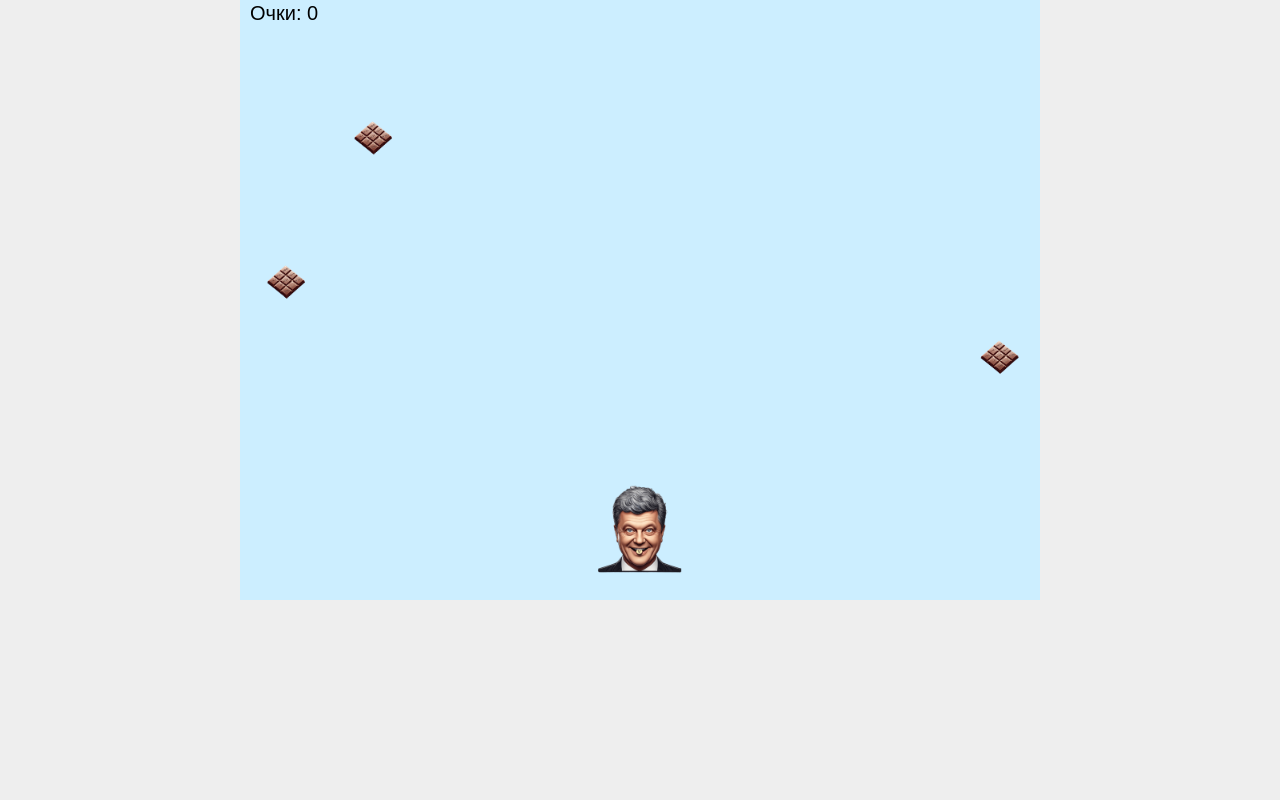
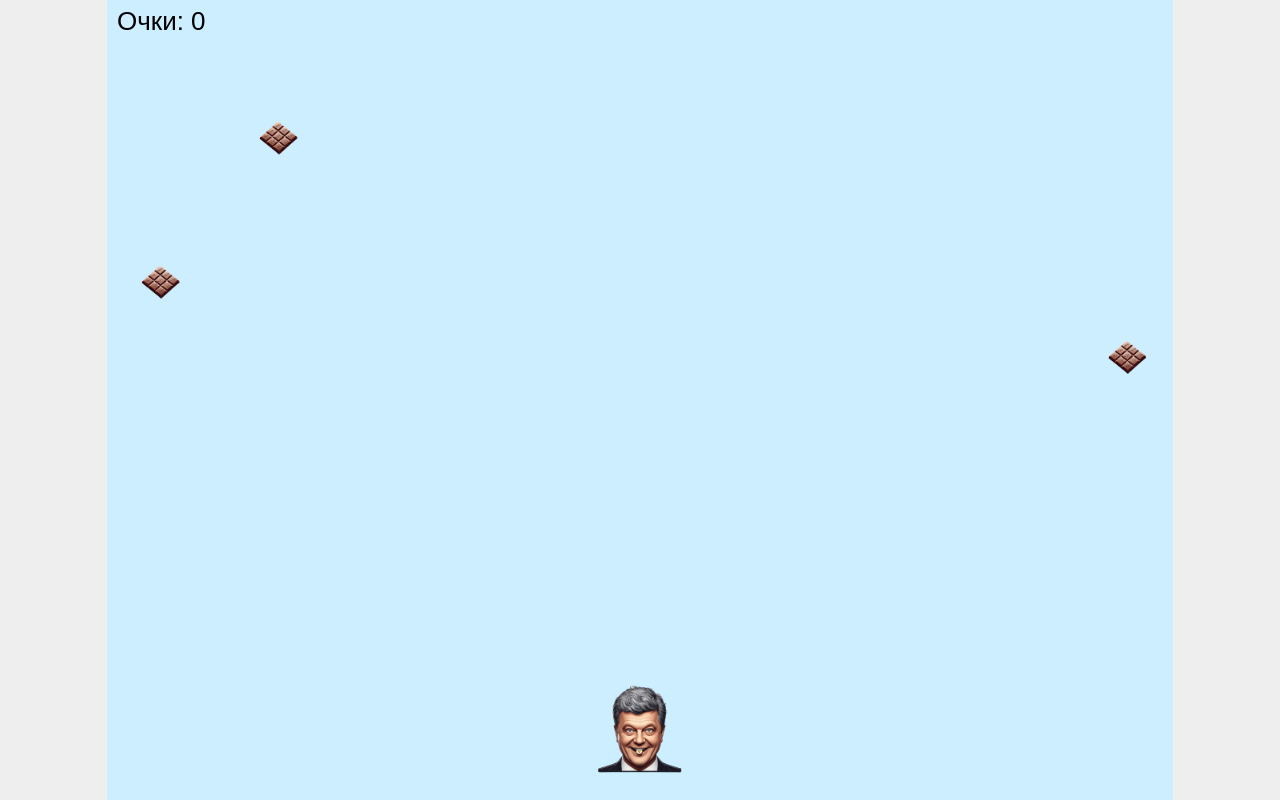
Before and after one commit to Vanyajeje/poroshenko-game, a plain HTML site: page index.html in a window 1280 px wide. Drawn offline with Linux system fonts and the light colour scheme.

Commit message:
Update index.html

```diff
--- a/index.html
+++ b/index.html
@@ -3,9 +3,10 @@
 <head>
     <meta charset="UTF-8">
     <title>Порошенко ловит конфеты</title>
+    <meta name="viewport" content="width=device-width, initial-scale=1.0, user-scalable=no">
     <style>
       body { margin: 0; background: #eee; overflow: hidden; }
-      canvas { display: block; margin: 0 auto; background: #CEF; }
+      canvas { display: block; margin: 0 auto; background: #CEF; touch-action: none; }
     </style>
 </head>
 <body>
@@ -15,14 +16,37 @@
 const canvas = document.getElementById('gameCanvas');
 const ctx = canvas.getContext('2d');
 
+// Масштабирование для мобильных (опционально)
+// Можно сделать адаптивным под размер экрана
+// Например, подгоняем размер канваса под ширину экрана устройства:
+function resizeCanvas() {
+  const w = window.innerWidth;
+  const h = window.innerHeight;
+
+  // Сохраним соотношение 4:3 примерно
+  let desiredWidth = w;
+  let desiredHeight = (w * 3) / 4;
+
+  if (desiredHeight > h) {
+    // Если высота превышает экран, адаптируем по высоте
+    desiredHeight = h;
+    desiredWidth = (h * 4) / 3;
+  }
+
+  canvas.width = desiredWidth;
+  canvas.height = desiredHeight;
+}
+resizeCanvas();
+window.addEventListener('resize', resizeCanvas);
+
 // Игрок
 const player = {
-  x: canvas.width / 2 - 50, // чтобы центрировать персонажа примерно по центру в начале
-  y: canvas.height - 120,   // немного выше нижнего края
   width: 100,
   height: 100,
   speed: 5,
-  dx: 0
+  dx: 0,
+  x: canvas.width / 2 - 50,
+  y: canvas.height - 120
 };
 
 let score = 0;
@@ -33,7 +57,7 @@ const spawnInterval = 60; // каждые 60 кадров новый объек
 
 // Изображения (предполагается, что они в папке img)
 const poroshenkoImg = new Image();
-poroshenkoImg.src = 'img/poroshenko.png';  // квадратное изображение персонажа
+poroshenkoImg.src = 'img/poroshenko.png';
 const candyImg = new Image();
 candyImg.src = 'img/candy.png';
 const moneyImg = new Image();
@@ -41,6 +65,7 @@ moneyImg.src = 'img/money.png';
 const handcuffImg = new Image();
 handcuffImg.src = 'img/handcuff.png';
 
+// Управление клавиатурой (для десктопа)
 document.addEventListener('keydown', (e) => {
   if(e.key === 'ArrowLeft' || e.key.toLowerCase() === 'a') {
     player.dx = -player.speed;
@@ -60,6 +85,27 @@ document.addEventListener('keyup', (e) => {
   }
 });
 
+// Управление на мобильных устройствах (touch)
+// Логика: косание левой половины экрана — движение влево,
+// косание правой половины экрана — движение вправо.
+canvas.addEventListener('touchstart', (e) => {
+  const touchX = e.touches[0].clientX;
+  const half = canvas.width / 2;
+  if (touchX < half) {
+    // Влево
+    player.dx = -player.speed;
+  } else {
+    // Вправо
+    player.dx = player.speed;
+  }
+});
+
+canvas.addEventListener('touchend', (e) => {
+  // При отпускании — остановка
+  player.dx = 0;
+});
+
+// Функция спавна объектов
 function spawnObject() {
   const types = [
     {type: 'candy', chance: 0.6, img: candyImg},
@@ -78,7 +124,7 @@ function spawnObject() {
     }
   }
 
-  const size = 50; // увеличиваем размер объектов
+  const size = 50; // объекты побольше
 
   let mainObj = {
     type: chosenType.type,
@@ -138,8 +184,7 @@ function update() {
 function draw() {
   ctx.clearRect(0,0,canvas.width,canvas.height);
 
-  // Отрисовка игрока — теперь без анимации, просто 1 кадр
-  // Предполагается, что поросёнок — квадратное изображение, мы его уменьшаем до 100x100
+  // Отрисовка игрока (одна статичная картинка)
   ctx.drawImage(poroshenkoImg, player.x, player.y, player.width, player.height);
 
   // Объекты
@@ -149,13 +194,14 @@ function draw() {
 
   // UI
   ctx.fillStyle = '#000';
-  ctx.font = '20px Arial';
-  ctx.fillText('Очки: ' + score, 10, 20);
+  ctx.font = Math.floor(canvas.width * 0.025) + 'px Arial';
+  // Масштабируем шрифт пропорционально ширине экрана, например 2.5% от ширины
+  ctx.fillText('Очки: ' + score, 10, 30);
 
   if(gameOver) {
-    ctx.font = '40px Arial';
+    ctx.font = Math.floor(canvas.width * 0.05) + 'px Arial';
     ctx.fillStyle = 'red';
-    ctx.fillText('Игра окончена', canvas.width/2 - 100, canvas.height/2);
+    ctx.fillText('Игра окончена', canvas.width/2 - (canvas.width * 0.25), canvas.height/2);
   }
 }
 
```
